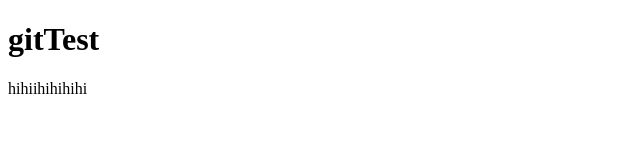
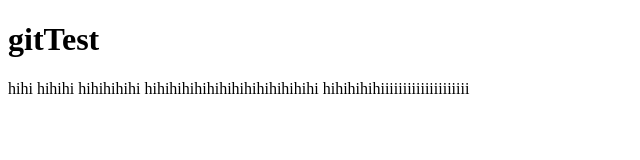
Before and after one commit to sue-23/gitTest, a plain HTML site: page index.html in a window 1280 px wide. Shown: the whole page, without its empty margins (0-640 px from the left). Drawn offline with Linux system fonts and the light colour scheme.

Commit message:
paragraph <p>태그 사용

```diff
--- a/index.html
+++ b/index.html
@@ -7,8 +7,14 @@
 </head>
 <body>
     <h1>gitTest</h1>
-    <p>hihiihihihihi</p>
 
+    <p>
+        hihi
+        hihihi
+        hihihihihi
+        hihihihihihihihihihihihihihi
+        hihihihihiiiiiiiiiiiiiiiiiiii
+    </p>
 
 </body>
 </html>
```
